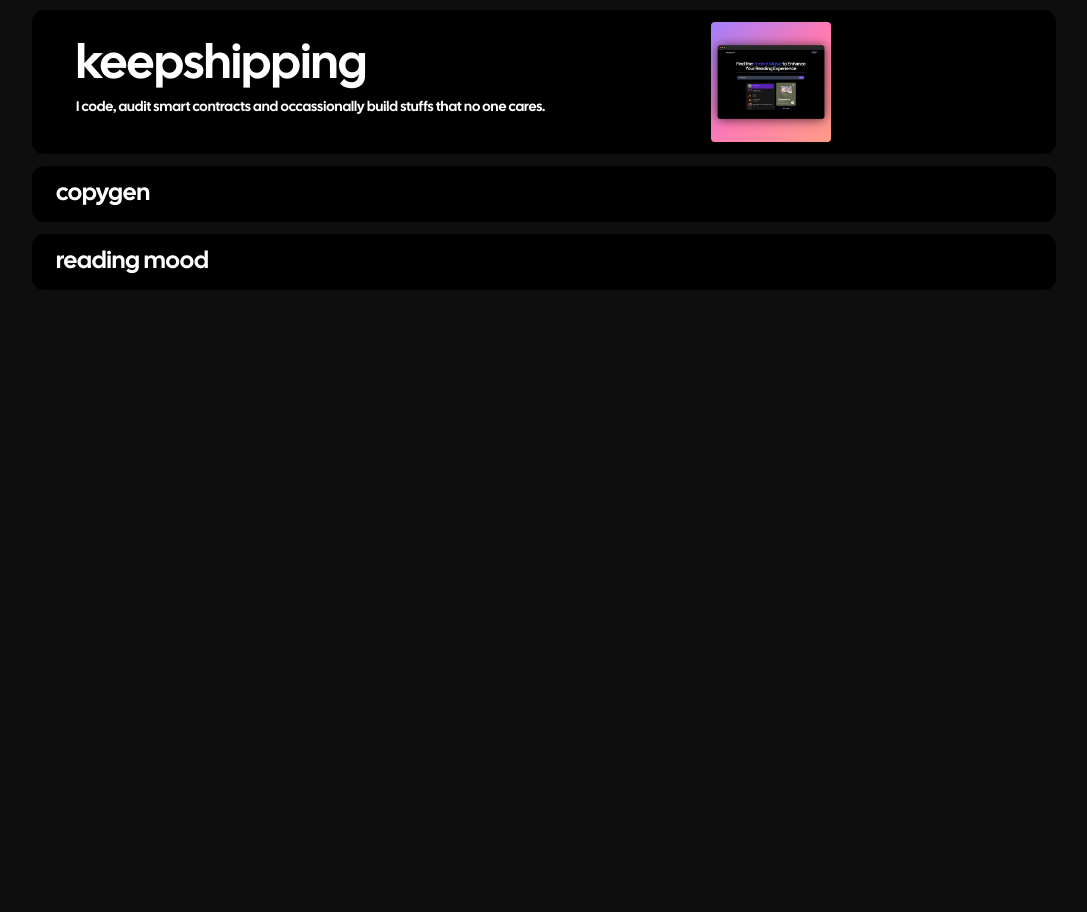
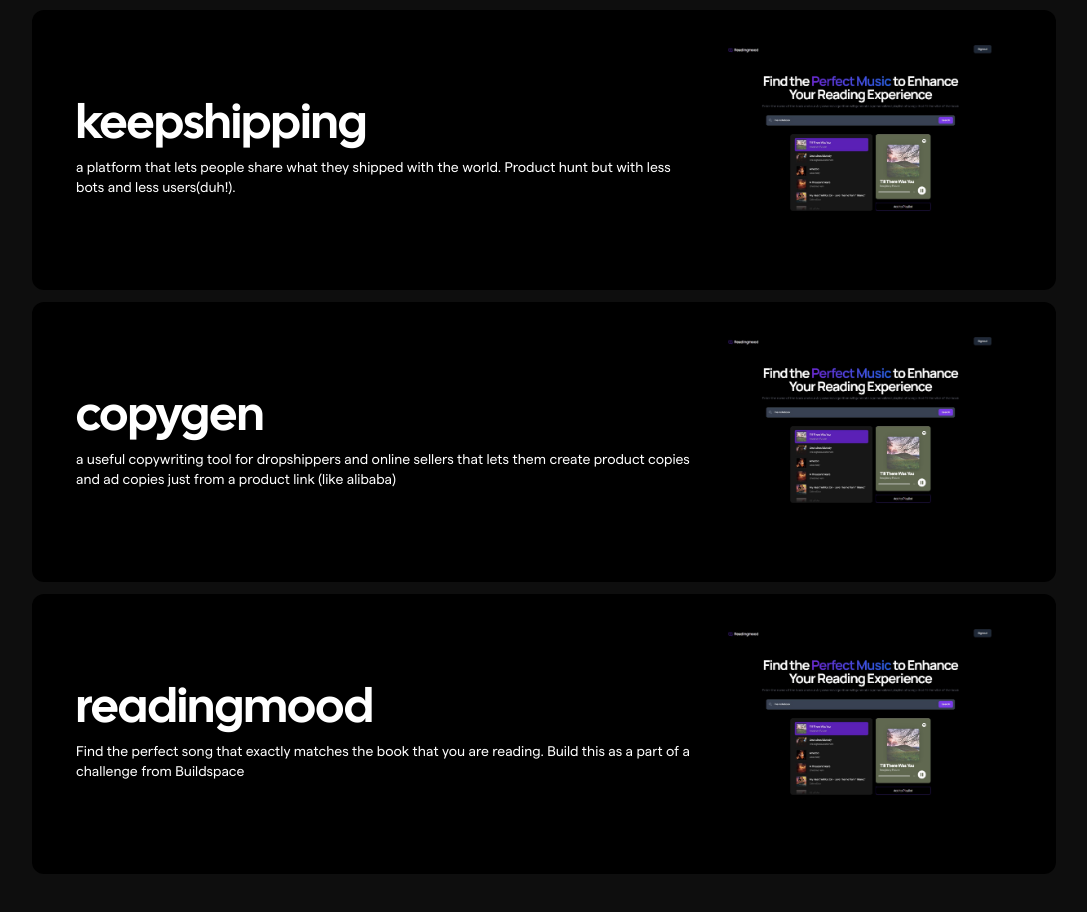
Before and after one commit to aasharck/portfolio, a Next.js app: page / in a window 1280 px wide. Shown: the part 466-1378 px from the top of the page, without its empty margins (96-1183 px from the left). Before the commit the page ends 800 px from the top, so only its background shows below. Built offline with nearby package versions, Linux system fonts and the light colour scheme.

Commit message:
added some projects

```diff
--- a/pages/index.js
+++ b/pages/index.js
@@ -35,8 +35,8 @@ export default function Home() {
             <div className='text-white font-bold text-lg lg:text-2xl'>Audit Findings</div>
             <div className='flex mt-4'>
               <div className='w-1/3 font-bold text-slate-600'><span className='text-2xl lg:text-5xl text-white'>3</span> High</div>
-              <div className='w-1/3 font-bold text-slate-600'><span className='text-2xl lg:text-5xl text-white'>4</span> Med</div>
-              <div className='w-1/3 font-bold text-slate-600'><span className='text-2xl lg:text-5xl text-white'>10</span> Low/Gas</div>
+              <div className='w-1/3 font-bold text-slate-600'><span className='text-2xl lg:text-5xl text-white'>2</span> Med</div>
+              <div className='w-1/3 font-bold text-slate-600'><span className='text-2xl lg:text-5xl text-white'>2</span> Low/QA</div>
             </div>
           </div>
           <div className='block ml-3 bg-white rounded-xl w-1/3 p-5 pt-9'>
@@ -44,21 +44,31 @@ export default function Home() {
             <div className='text-black text-3xl lg:text-6xl font-bold mt-3'>Cal.com</div>
           </div>
         </div>
-        <div className='flex bg-black p-3 rounded-xl mt-3'>
-          <div className='block p-5 w-2/3'>
+        <div className='md:flex block bg-black p-3 rounded-xl mt-3'>
+          <div className='block md:p-5 p-2 w-2/3 md:py-20 py-8'>
             <h1 className='pl-3 text-5xl font-bold text-white'>keepshipping</h1>
-            <p className='pl-3 mt-2 text-white font-bold lg:text-sm text-xs'>I code, audit smart contracts and occassionally build stuffs that no one cares.</p>
+            <p className='pl-3 mt-2 text-white lg:text-sm text-xs'>a platform that lets people share what they shipped with the world. Product hunt but with less bots and less users(duh!).</p>
           </div>
-          <div className='w-1/3'>
-            <Image src="/readingmood.png" width={120} height={120}/>
+          <div className='block mx-auto w-1/3 py-5'>
+            <Image src="/readingmood.jpg" width={300} height={300}/>
           </div>
         </div>
-        <div className='flex bg-black p-3 rounded-xl mt-3'>
-          <h1 className='pl-3 text-2xl font-bold text-white'>copygen</h1>
-        </div>
-        <div className='flex bg-black p-3 rounded-xl mt-3'>
-          <h1 className='pl-3 text-2xl font-bold text-white'>reading mood</h1>
-        </div>
+        <div className='md:flex block bg-black p-3 rounded-xl mt-3'>
+        <div className='block md:p-5 p-2 w-2/3 md:py-20 py-8'>
+            <h1 className='pl-3 text-5xl font-bold text-white'>copygen</h1>
+            <p className='pl-3 mt-2 text-white lg:text-sm text-xs'>a useful copywriting tool for dropshippers and online sellers that lets them create product copies and ad copies just from a product link (like alibaba)</p>
+          </div>
+          <div className='block mx-auto w-1/3 py-5'>
+            <Image src="/readingmood.jpg" width={300} height={300}/>
+          </div>        </div>
+        <div className='md:flex block bg-black p-3 rounded-xl mt-3'>
+        <div className='block md:p-5 p-2 w-2/3 md:py-20 py-8'>
+            <h1 className='pl-3 text-5xl font-bold text-white'>readingmood</h1>
+            <p className='pl-3 mt-2 text-white lg:text-sm text-xs'>Find the perfect song that exactly matches the book that you are reading. Build this as a part of a challenge from Buildspace</p>
+          </div>
+          <div className='block mx-auto w-1/3 py-5'>
+            <Image src="/readingmood.jpg" width={300} height={300}/>
+          </div>        </div>
       </main>
     </>
   );
```
Also changed, not shown: public/readingmood.jpg (added), public/readingmood.png (deleted).
